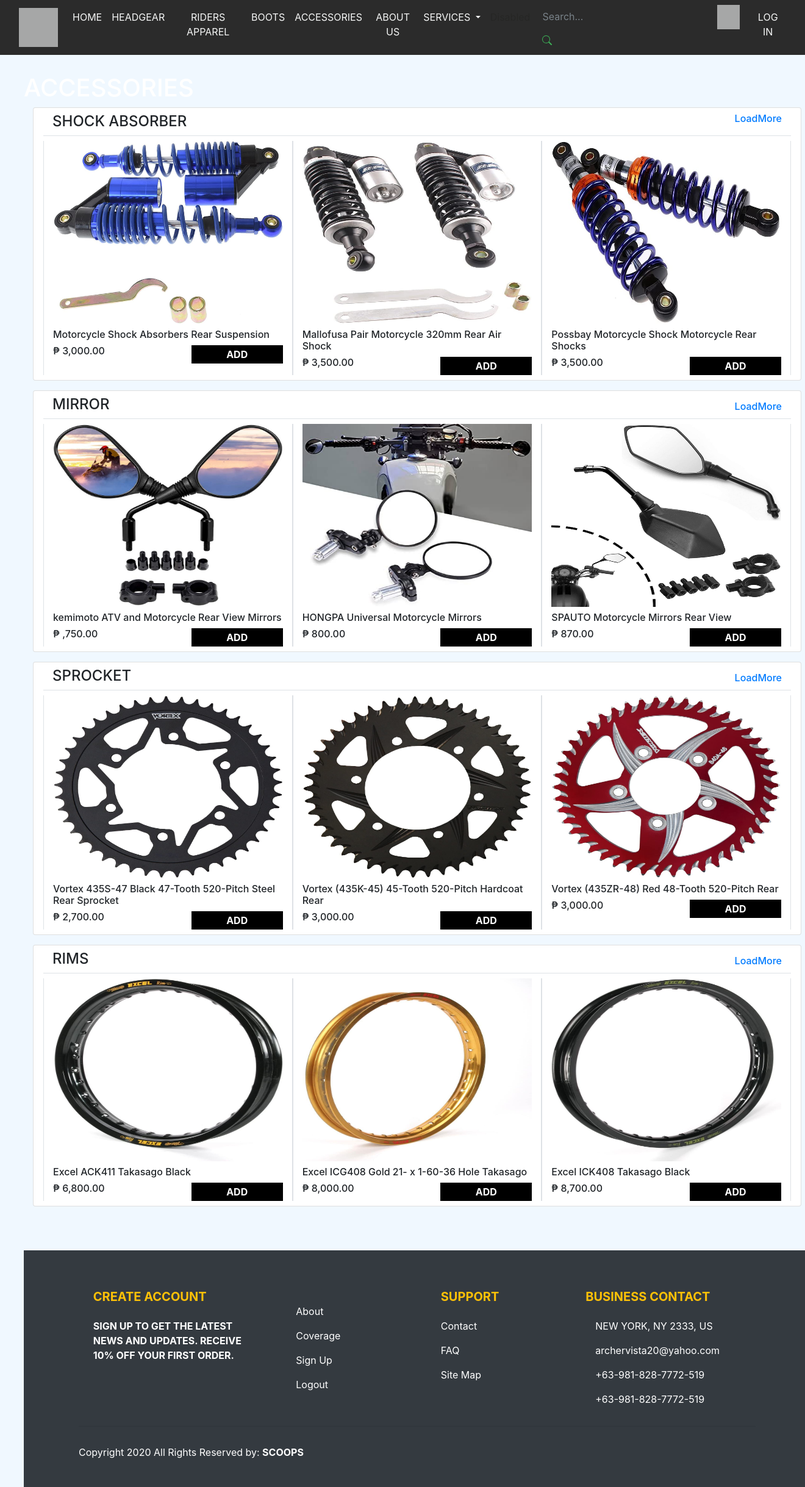
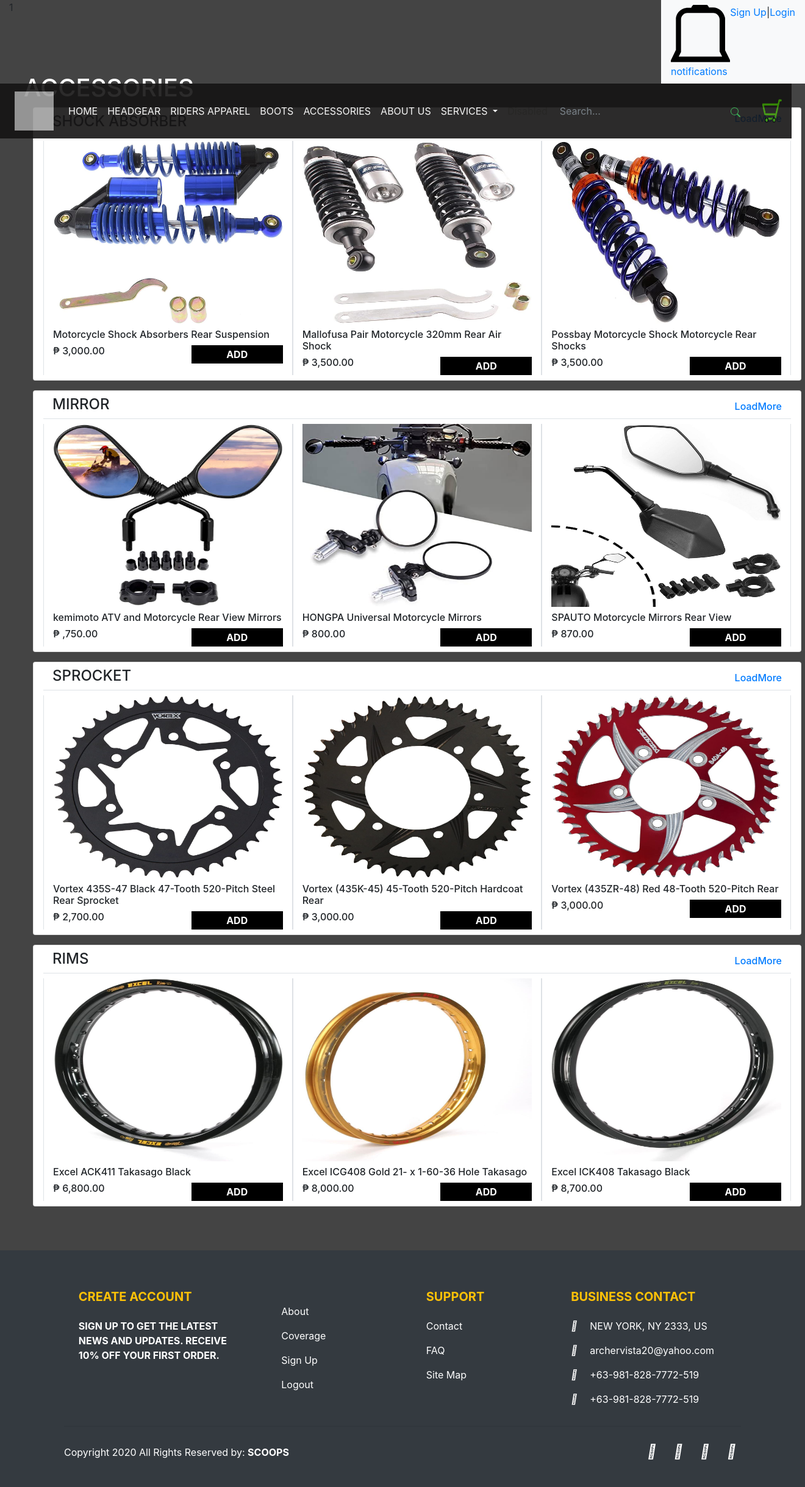
Before and after one commit to Eringz/rg, a PHP site: page /accessories.php in a window 1320 px wide; the page is wider, and only the part inside the window is pictured. Shown: that part at 61% size. Run offline with PHP 8.4, Linux system fonts and the light colour scheme; grey boxes are pictures that could not be loaded.

Commit message:
first commit

```diff
--- a/accessories.php
+++ b/accessories.php
@@ -1,17 +1,4 @@
-<!DOCTYPE html>
-<html>
-<head>
-	<meta charset="utf-8">
-	<meta name="viewport" content="width=device-width, initial-scale=1">
-	<title>Accessories</title>
-	<link rel="stylesheet" type="text/css" href="css/bootstrap.min.css">
-	<style type="text/css">
-		<?php
-			include 'css/style.css';
-		?>
-	</style>
-</head>
-<body>
+
     <?php
         include_once 'header.php'
     ?>
@@ -24,6 +11,7 @@
                     </div>
              </div>
          </div>
+
     <div class="container-fluid">
         <div class="card">
 
@@ -31,7 +19,7 @@
 				<div class="col">
 					<h4>SHOCK ABSORBER</h4>
 				</div>
-				<div class="col">
+				<div class="col ">
 					<div class="row text-right">
 						<div class="col">
 						<a href="#"><h6>LoadMore</h6></a>
@@ -161,7 +149,8 @@
                 <div class="col border-left border-right">
                     <img class="img-fluid" src="images/items/accessories/mirror/SPAUTO Motorcycle Mirrors Rear View.jpg" style="width: 400px; height: 300px;">
                     <div class="item1 mt-2">
-                        <h6>SPAUTO Motorcycle Mirrors Rear View</h6>
+                        <h6>SPAUTO Motorcycle Mirrors Rear View</h6><div class="navbar__link-separator">
+</div>
                     </div>
                     <div class="row">
                         <div class="col">
@@ -337,7 +326,7 @@
             </div>
 		</div>
     </div>
-
+</div>
     <br>
     <br>
     <?php
@@ -346,5 +335,3 @@
 
 	<script type="text/javascript" src="js/jquery.js"></script>
 	<script type="text/javascript" src="js/bootstrap.bundle.min.js"></script>
-</body>
-</html>
--- a/css/style.css
+++ b/css/style.css
@@ -1,6 +1,6 @@
 body
 {
-	background-color: aliceblue;
+	background-color: #444444;
 
 }
 
@@ -93,6 +93,7 @@
 .headgear-text h1, .boots-text, .vest-text  h1
 {
 	font-family: century gothic;
+	color: #EEEEEE;
 }
 .log-logo
 {
--- a/footer.php
+++ b/footer.php
@@ -98,3 +98,5 @@
 			  </div>
 			</div>
 </footer>
+</body>
+</html>
--- a/header.php
+++ b/header.php
@@ -1,20 +1,56 @@
+
+<!DOCTYPE html>
+<html>
+<head>
+	<meta charset="utf-8">
+	<meta name="viewport" content="width=device-width, initial-scale=1">
+	<title>RG Headgear</title>
+	<link rel="stylesheet" type="text/css" href="css/bootstrap.min.css">
+	<link rel="stylesheet" href="https://cdnjs.cloudflare.com/ajax/libs/font-awesome/4.7.0/css/font-awesome.min.css">
+  <link rel="icon" type="image/x-icon" href="images/brand logo/rglogo.ico">
+  <style type="text/css">
+		<?php
+			include 'css/style.css';
+		?>
+	</style>
+
+</head>
 
 
 
+<body>
+<div class="container-fluid fixed-top">
+<!-- start of header 1 -->
 
-<div class="container">
-  <div class></div>
-</div>
-  <nav class="navbar fixed-top navbar-expand-lg navbar-light  nav-color">
+  <div class="row">
+    <div class="col">1</div>
+      <div>
+        <nav class="navbar navbar-expand-lg navbar-light bg-light">
 
-<div class="container-fluid">
-
-    <a class="navbar-brand" href="index.php">
-          <u>
-                  <img src="img/LOGO.png" class="brand-logo">
-          </u>
+          </button>
+          <div class="collapse navbar-collapse" id="navbarNavAltMarkup">
+            <div class="navbar-nav">
+            <a class="_183uD9 i0Sg1k" tabindex="-1" href="/user/notifications/order">
+								<svg viewBox="3 2.5 14 14" x="0" y="0" class="shopee-svg-icon icon-notification-2">
+									<path d="m17 15.6-.6-1.2-.6-1.2v-7.3c0-.2 0-.4-.1-.6-.3-1.2-1.4-2.2-2.7-2.2h-1c-.3-.7-1.1-1.2-2.1-1.2s-1.8.5-2.1 1.3h-.8c-1.5 0-2.8 1.2-2.8 2.7v7.2l-1.2 2.5-.2.4h14.4zm-12.2-.8.1-.2.5-1v-.1-7.6c0-.8.7-1.5 1.5-1.5h6.1c.8 0 1.5.7 1.5 1.5v7.5.1l.6 1.2h-10.3z"></path>
+									<path d="m10 18c1 0 1.9-.6 2.3-1.4h-4.6c.4.9 1.3 1.4 2.3 1.4z"></path>
+								</svg>
+							<span class="_1nSLli">notifications</span>
+						</a>
+            <a class="navbar__link navbar__link--account navbar__link--signup navbar__link--tappable navbar__link--hoverable navbar__link-text navbar__link-text--medium navbar__link-text--normal-case" href="/buyer/signup?gclid=Cj0KCQiA9OiPBhCOARIsAI0y71AHbR0YwV0ccq9bBGokxkoRVQpa3-c7rwPnisoo1R8XGJV8THt06JIaAmB8EALw_wcB&amp;next=https%3A%2F%2Fshopee.ph%2F%3Fgclid%3DCj0KCQiA9OiPBhCOARIsAI0y71AHbR0YwV0ccq9bBGokxkoRVQpa3-c7rwPnisoo1R8XGJV8THt06JIaAmB8EALw_wcB">Sign Up</a>
+				  <div class="navbar__link-separator">|</div>
+				    <a class="navbar__link navbar__link--account navbar__link--login navbar__link--tappable navbar__link--hoverable navbar__link-text navbar__link-text--medium navbar__link-text--normal-case" href="/buyer/login?gclid=Cj0KCQiA9OiPBhCOARIsAI0y71AHbR0YwV0ccq9bBGokxkoRVQpa3-c7rwPnisoo1R8XGJV8THt06JIaAmB8EALw_wcB&amp;next=https%3A%2F%2Fshopee.ph%2F%3Fgclid%3DCj0KCQiA9OiPBhCOARIsAI0y71AHbR0YwV0ccq9bBGokxkoRVQpa3-c7rwPnisoo1R8XGJV8THt06JIaAmB8EALw_wcB">Login</a>
+            </div>
+          </div>
+        </nav>
+    </div>
+  </div>
+  <!-- end of header 1 -->
+  <div class="row">
+    <nav class="navbar px-0 mx-0  navbar-expand-lg navbar-light  nav-color">
+    <a class="navbar-brand ml-4" href="index.php">
+      <img src="img/LOGO.png" class="brand-logo">
     </a>
-
     <div class="collapse navbar-collapse" id="navbarSupportedContent">
 
         <ul class="navbar-nav mx-auto ">
@@ -51,7 +87,7 @@
                 <li class="nav-item">
                     <a class="nav-link disabled">Disabled</a>
                   </li>
-            </li>
+             </li>
              <form class="form-inline my-2 my-lg-0">
                   <input class="form-control mr-sm-2 text-search" type="search" placeholder="Search..." aria-label="Search">
                       <button class="btn btn-outline-success my-2 my-sm-0 button-search" type="submit">
@@ -63,18 +99,12 @@
 
             <li class="nav-item px-3 ">
                     <a href="cart.php">
-                          <img src="img/cart.png" class="cart-icon">
+                          <img src="images/cart.png" class="cart-icon">
                       </a>
             </li>
-            <li class="nav-item active">
-                <a class="nav-link px-2 menu-lok"  href="">LOG IN<span class="sr-only">(current)</span></a>
-             </li>
-
 
         </ul>
-
-
     </div>
-
+  </nav>
 </div>
-</nav>
+</div>
```
Also changed, not shown: aboutus.php (+1 -17 lines), boots.php (+2 -17 lines), headgear.php (+5 -21 lines), index.php (+3 -26 lines), vest.php (+2 -17 lines).
